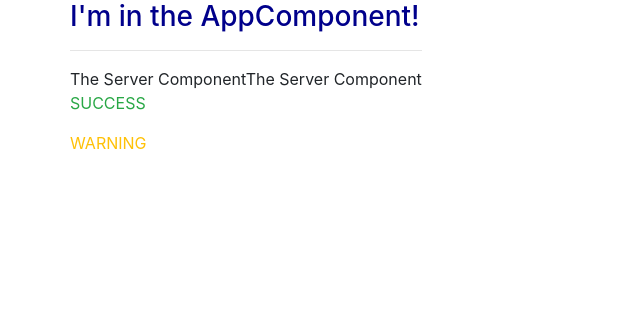
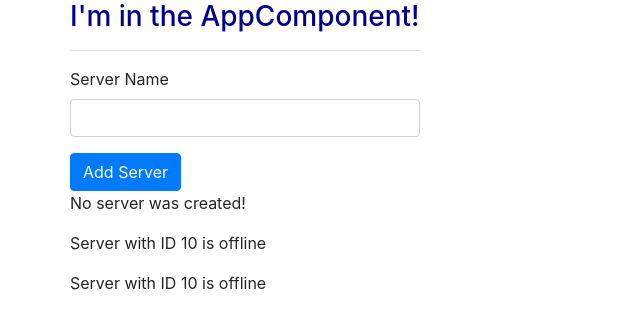
Before and after one commit to gfcf14/angular-2021, an Angular app: page / in a window 1280 px wide. Shown: the top 328 px of the page, without its empty margins (0-640 px from the left). Built offline with nearby package versions, Linux system fonts and the light colour scheme.

Commit message:
section 2-31: data/event binding

```diff
--- a/src/app/app.component.html
+++ b/src/app/app.component.html
@@ -4,8 +4,6 @@
       <h3>I'm in the AppComponent!</h3>
       <hr>
       <app-servers></app-servers>
-      <success-alert></success-alert>
-      <warning-alert></warning-alert>
     </div>
   </div>
 </div>
--- a/src/app/server/server.component.html
+++ b/src/app/server/server.component.html
@@ -1 +1 @@
-The Server Component
+<p>{{'Server'}} with ID {{serverId}} is {{getServerStatus()}}</p>
--- a/src/app/server/server.component.ts
+++ b/src/app/server/server.component.ts
@@ -5,5 +5,10 @@
   templateUrl: './server.component.html'
 })
 export class ServerComponent {
+  serverId: number = 10;
+  serverStatus: string = 'offline';
 
+  getServerStatus() {
+    return this.serverStatus;
+  }
 }
--- a/src/app/servers/servers.component.html
+++ b/src/app/servers/servers.component.html
@@ -1,2 +1,13 @@
+<label>Server Name</label>
+<input type='text' class='form-control' (input)='onUpdateServerName($event)'>
+<p>{{serverName}}</p>
+<button
+  class='btn btn-primary'
+  [disabled]='!allowNewServer'
+  (click)='onCreateServer()'
+  >
+  Add Server
+</button>
+<p>{{serverCreationStatus}}</p>
 <app-server></app-server>
 <app-server></app-server>
--- a/src/app/servers/servers.component.ts
+++ b/src/app/servers/servers.component.ts
@@ -6,10 +6,25 @@
   styleUrls: ['./servers.component.css']
 })
 export class ServersComponent implements OnInit {
+  allowNewServer: boolean = false;
+  serverCreationStatus: string = 'No server was created!';
+  serverName: string = '';
 
-  constructor() { }
+  constructor() {
+    setTimeout(() => {
+      this.allowNewServer = true;
+    }, 2000);
+  }
 
   ngOnInit(): void {
   }
 
+  onCreateServer() {
+    this.serverCreationStatus = 'Server was created!';
+  }
+
+  onUpdateServerName(e: Event) {
+    this.serverName = (<HTMLInputElement>e.target).value;
+  }
+
 }
```
